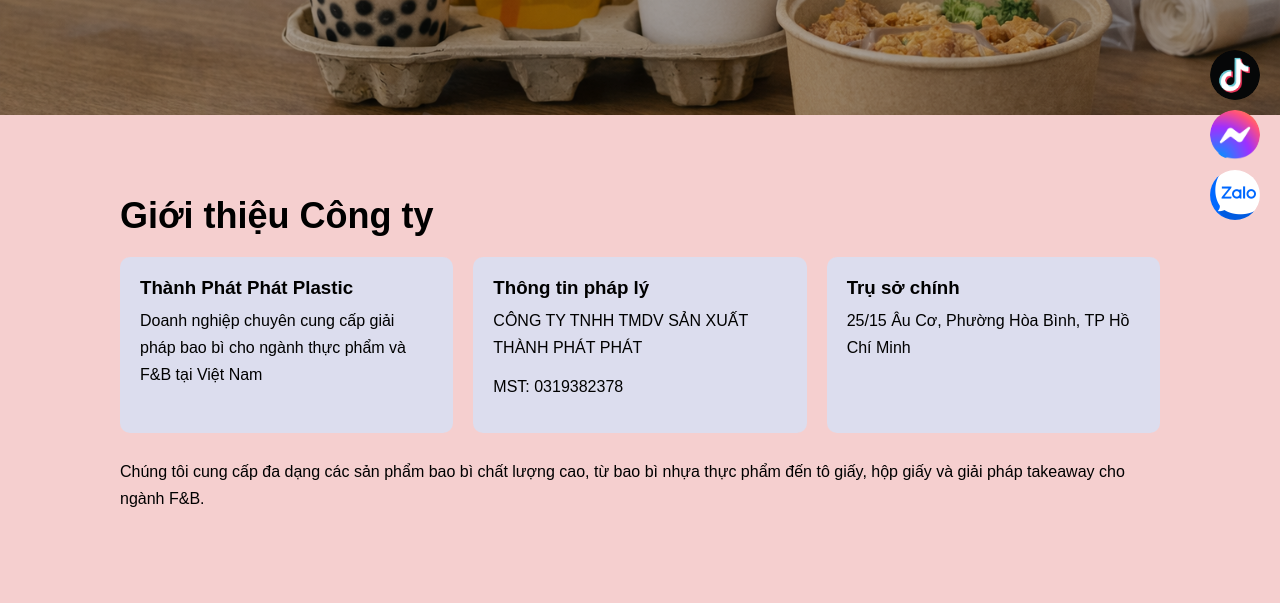
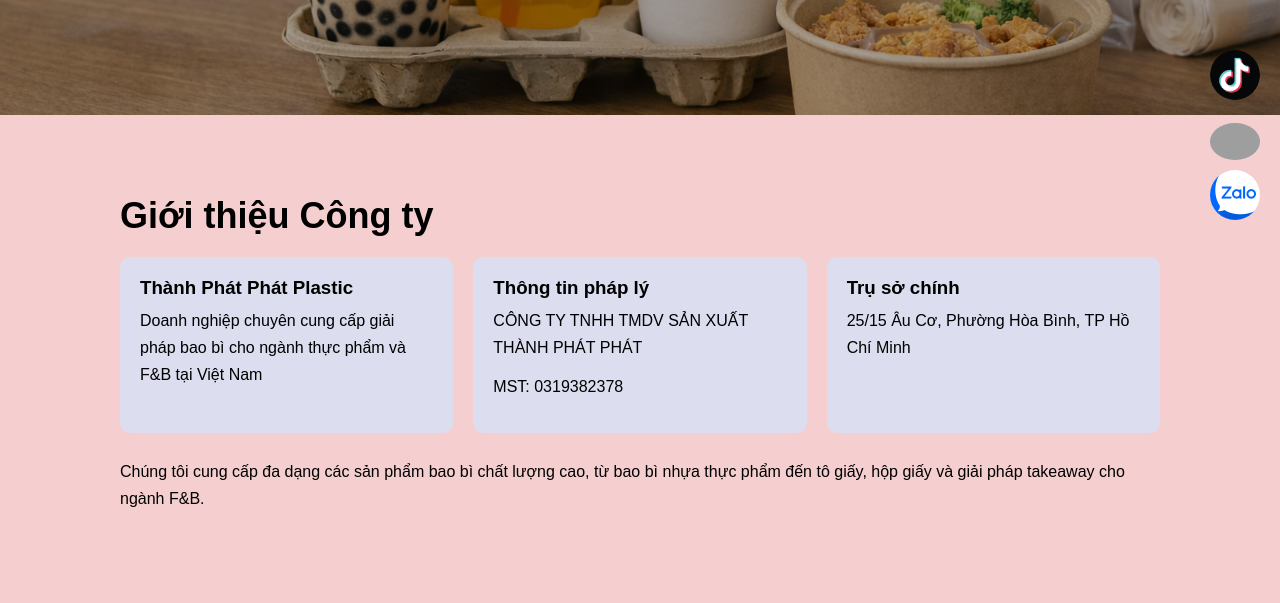
Before and after one commit to thanhphatphatgroup/thanhphatphat, a PHP site: page / in a window 1280 px wide. Shown: the part 485-1088 px from the top of the page. Run offline with PHP 8.4, Linux system fonts and the light colour scheme; grey boxes are pictures that could not be loaded.

Commit message:
chance mess to face

```diff
--- a/index.html
+++ b/index.html
@@ -560,9 +560,9 @@
         <img src="images/zalo.png" alt="zalo">
     </a>
 
-    <!-- MESSENGER -->
-    <a href="https://www.facebook.com/share/189bfVUHbx/" class="messenger-btn" target="_blank" rel="noopener">
-        <img src="images/messenger.png" alt="messenger">
+    <!-- facebook -->
+    <a href="https://www.facebook.com/share/189bfVUHbx/" class="facebook-btn" target="_blank" rel="noopener">
+        <img src="images/facebook.png" alt="facebook">
     </a>
 
     <!-- tiktok -->
--- a/style.css
+++ b/style.css
@@ -383,7 +383,7 @@ li {
 
 .zalo-btn,
 .tiktok-btn,
-.messenger-btn {
+.facebook-btn {
     position: fixed;
     right: 20px;
     width: 50px;
@@ -394,7 +394,7 @@ li {
     bottom: 90px;
 }
 
-.messenger-btn {
+.facebook-btn {
     bottom: 150px;
 }
 
@@ -509,7 +509,7 @@ li {
 
     .zalo-btn,
     .tiktok-btn,
-    .messenger-btn {
+    .facebook-btn {
         width: 45px;
     }
 
@@ -770,7 +770,7 @@ html {
 
     .zalo-btn,
     .tiktok-btn,
-    .messenger-btn {
+    .facebook-btn {
         right: 12px;
     }
 
@@ -1040,7 +1040,7 @@ html {
 /* ===================== FLOAT BUTTON ===================== */
 
 .zalo-btn,
-.messenger-btn,
+.facebook-btn,
 .tiktok-btn {
     position: fixed;
     right: 20px;
@@ -1052,14 +1052,14 @@ html {
 
 /* vị trí từng nút */
 .zalo-btn { bottom: 90px; }
-.messenger-btn { bottom: 150px; }
+.facebook-btn { bottom: 150px; }
 .tiktok-btn { bottom: 210px; }
 
 
 /* ===================== IMAGE STYLE ===================== */
 
 .zalo-btn img,
-.messenger-btn img,
+.facebook-btn img,
 .tiktok-btn img {
     width: 100%;
     border-radius: 50%;
@@ -1070,7 +1070,7 @@ html {
 /* ===================== HOVER ===================== */
 
 .zalo-btn:hover img,
-.messenger-btn:hover img,
+.facebook-btn:hover img,
 .tiktok-btn:hover img {
     transform: scale(1.15);
 }
@@ -1080,7 +1080,7 @@ html {
     box-shadow: 0 0 15px #0068ff;
 }
 
-.messenger-btn:hover img {
+.facebook-btn:hover img {
     box-shadow: 0 0 15px #0084ff;
 }
 
@@ -1092,7 +1092,7 @@ html {
 /* ===================== CLICK EFFECT ===================== */
 
 .zalo-btn:active img,
-.messenger-btn:active img,
+.facebook-btn:active img,
 .tiktok-btn:active img {
     transform: scale(0.95);
 }
```
Also changed, not shown: images/messenger.png.
